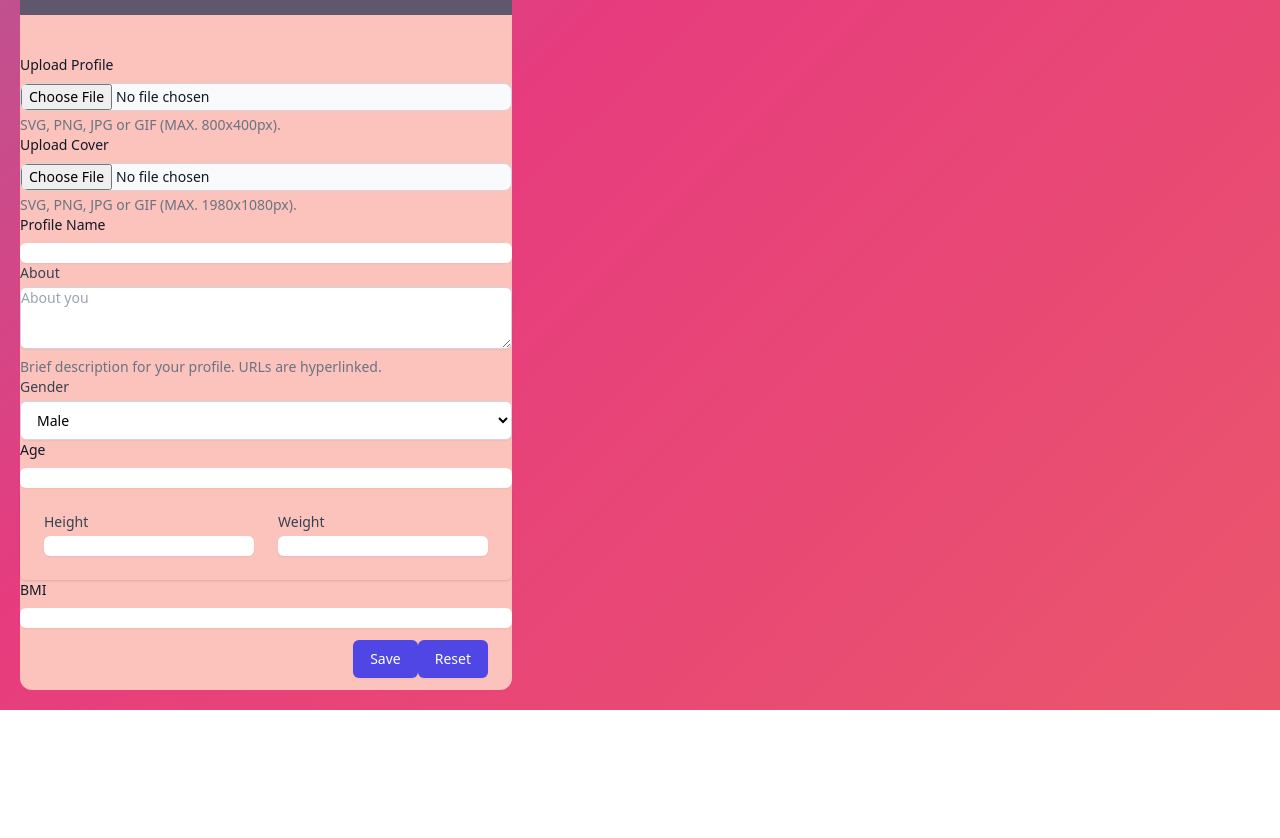
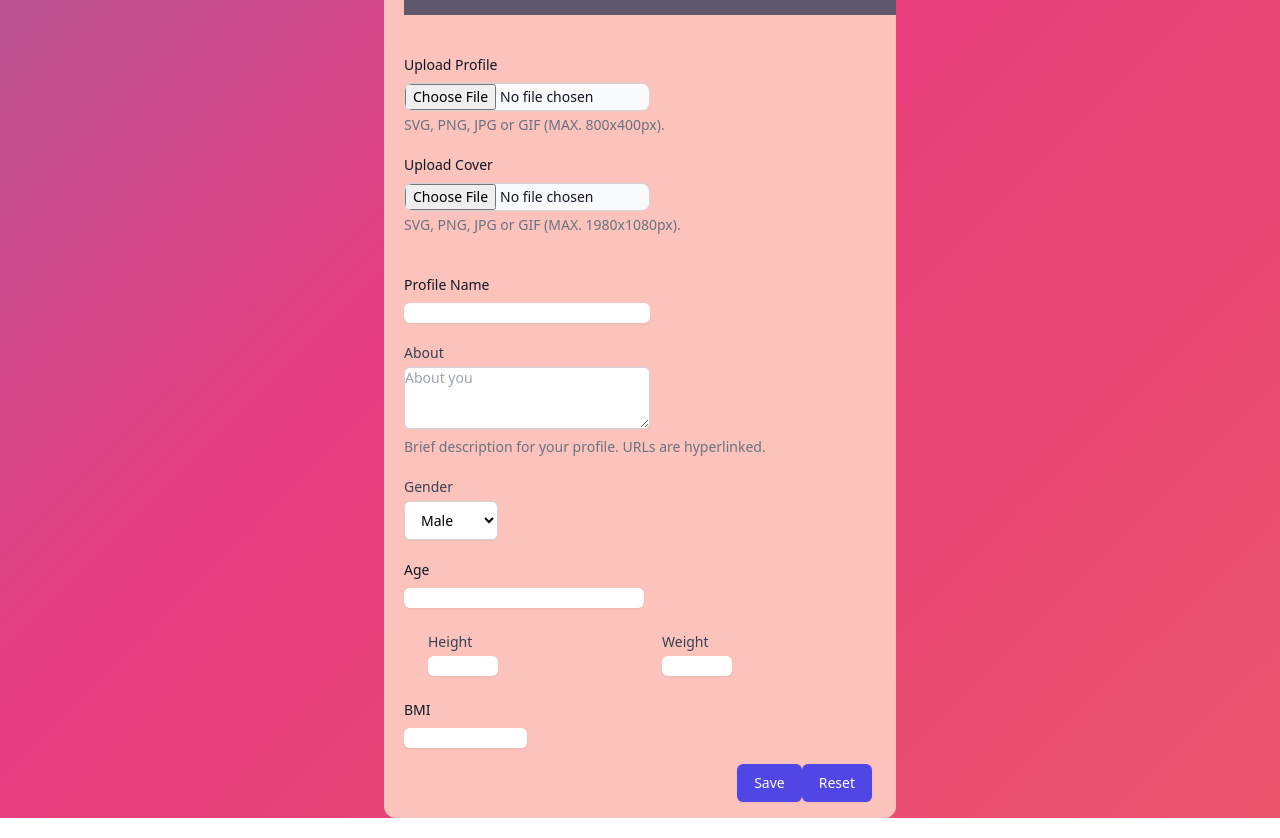
Before and after one commit to SupTarr/FrontendImmifit, a React (Vite) app: page /form_proflie in a window 1280 px wide. Shown: the part 380-1218 px from the top of the page. Before the commit the page ends 1090 px from the top, so only its background shows below. Built offline with nearby package versions, Linux system fonts and the light colour scheme.

Commit message:
fix css form

```diff
--- a/src/components/profiles-form/profiles-form.jsx
+++ b/src/components/profiles-form/profiles-form.jsx
@@ -14,7 +14,7 @@ function Profileform() {
 							Upload Profile
 						</label>
 						<input
-							className="block w-full text-sm text-gray-900 bg-gray-50 rounded-lg border border-gray-300 cursor-pointer dark:text-gray-400 focus:outline-none dark:bg-gray-700 dark:border-gray-600 dark:placeholder-gray-400"
+							className="block w-2/4 text-sm text-gray-900 bg-gray-50 rounded-lg border border-gray-300 cursor-pointer dark:text-gray-400 focus:outline-none dark:bg-gray-700 dark:border-gray-600 dark:placeholder-gray-400"
 							aria-describedby="file_input_help"
 							id="profle_pic"
 							type="file"
@@ -27,7 +27,7 @@ function Profileform() {
 						</p>
 					</div>
 
-					<div>
+					<div className="py-5">
 						<label
 							className="block mb-2 text-sm font-medium text-gray-900 dark:text-gray-300"
 							for="file_input"
@@ -35,7 +35,7 @@ function Profileform() {
 							Upload Cover
 						</label>
 						<input
-							className="block w-full text-sm text-gray-900 bg-gray-50 rounded-lg border border-gray-300 cursor-pointer dark:text-gray-400 focus:outline-none dark:bg-gray-700 dark:border-gray-600 dark:placeholder-gray-400"
+							className="block w-2/4 text-sm text-gray-900 bg-gray-50 rounded-lg border border-gray-300 cursor-pointer dark:text-gray-400 focus:outline-none dark:bg-gray-700 dark:border-gray-600 dark:placeholder-gray-400"
 							aria-describedby="file_input_help"
 							id="profile_cover"
 							type="file"
@@ -48,7 +48,7 @@ function Profileform() {
 						</p>
 					</div>
 
-					<div>
+					<div className="py-5">
 						<label
 							className="block mb-2 text-sm font-medium text-gray-900 dark:text-gray-300"
 							for="file_input"
@@ -60,7 +60,7 @@ function Profileform() {
 							name="first-name"
 							id="first-name"
 							autoComplete="given-name"
-							className="mt-1 focus:ring-indigo-500 focus:border-indigo-500 block w-full shadow-sm sm:text-sm border-gray-300 rounded-md"
+							className="mt-1 focus:ring-indigo-500 focus:border-indigo-500 block w-2/4 shadow-sm sm:text-sm border-gray-300 rounded-md"
 						/>
 					</div>
 
@@ -76,7 +76,7 @@ function Profileform() {
 								id="about"
 								name="about"
 								rows={3}
-								className="shadow-sm focus:ring-indigo-500 focus:border-indigo-500 mt-1 block w-full sm:text-sm border border-gray-300 rounded-md"
+								className="focus:ring-indigo-500 focus:border-indigo-500 mt-1 block w-2/4 sm:text-sm border border-gray-300 rounded-md"
 								placeholder="About you"
 								defaultValue={""}
 							/>
@@ -86,7 +86,7 @@ function Profileform() {
 						</p>
 					</div>
 
-					<div className="col-span-6 sm:col-span-3">
+					<div className="col-span-6 py-5 sm:col-span-3">
 						<label
 							htmlFor="country"
 							className="block text-sm font-medium text-gray-700"
@@ -97,7 +97,7 @@ function Profileform() {
 							id="gender"
 							name="gender"
 							autoComplete="gender"
-							className="mt-1 block w-full py-2 px-3 border border-gray-300 bg-white rounded-md shadow-sm focus:outline-none focus:ring-indigo-500 focus:border-indigo-500 sm:text-sm"
+							className="mt-1 block w-50 py-2 px-3 border border-gray-300 bg-white rounded-md shadow-sm focus:outline-none focus:ring-indigo-500 focus:border-indigo-500 sm:text-sm"
 						>
 							<option>Male</option>
 							<option>Female</option>
@@ -117,12 +117,12 @@ function Profileform() {
 							name="age"
 							id="age"
 							autoComplete="your_age"
-							className="mt-1 focus:ring-indigo-500 focus:border-indigo-500 block w-full shadow-sm sm:text-sm border-gray-300 rounded-md"
+							className="mt-1 focus:ring-indigo-500 focus:border-indigo-500 block w-60 shadow-sm sm:text-sm border-gray-300 rounded-md"
 						/>
 					</div>
 
 
-					<div className="shadow overflow-hidden sm:rounded-md">
+					<div className=" overflow-hidden sm:rounded-md">
 						<div className="px-4 py-5 sm:p-6">
 							<div className="grid grid-cols-6 gap-6">
 								<div className="col-span-6 sm:col-span-3">
@@ -137,7 +137,7 @@ function Profileform() {
 										name="height"
 										id="height"
 										autoComplete="your_height"
-										className="mt-1 focus:ring-indigo-500 focus:border-indigo-500 block w-full shadow-sm sm:text-sm border-gray-300 rounded-md"
+										className="mt-1 focus:ring-indigo-500 focus:border-indigo-500 block w-1/3 shadow-sm sm:text-sm border-gray-300 rounded-md"
 									/>
 								</div>
 
@@ -153,7 +153,7 @@ function Profileform() {
 										name="weight"
 										id="weight"
 										autoComplete="your_weight"
-										className="mt-1 focus:ring-indigo-500 focus:border-indigo-500 block w-full shadow-sm sm:text-sm border-gray-300 rounded-md"
+										className="mt-1 focus:ring-indigo-500 focus:border-indigo-500 block w-1/3 shadow-sm sm:text-sm border-gray-300 rounded-md"
 									/>
 								</div>
 							</div>
@@ -172,11 +172,11 @@ function Profileform() {
 							name="bmi"
 							id="bmi"
 							autoComplete="bmi"
-							className="mt-1 focus:ring-indigo-500 focus:border-indigo-500 block w-full shadow-sm sm:text-sm border-gray-300 rounded-md"
+							className="mt-1 focus:ring-indigo-500 focus:border-indigo-500 block w-1/4 shadow-sm sm:text-sm border-gray-300 rounded-md"
 						/>
 					</div>
 
-          <div className="px-4 py-3 text-right sm:px-6">
+          <div className="px-4 py-4 text-right sm:px-6">
                   <button
                     type="submit"
                     className="inline-flex justify-center py-2 px-4 border border-transparent shadow-sm text-sm font-medium rounded-md text-white bg-indigo-600 hover:bg-indigo-700 focus:outline-none focus:ring-2 focus:ring-offset-2 focus:ring-indigo-500"
--- a/src/pages/profiles-form/profiles-form.jsx
+++ b/src/pages/profiles-form/profiles-form.jsx
@@ -10,11 +10,9 @@ function Profilesform() {
     <div className="home">
       <div>
         <Navbar />
-        <div className="flex tablet:flex-col max-w-[1300px] mx-auto">
-          <div className="Profile w-[40%] tablet:w-[100%] mb-5">
-            <Profileform />
+        <div className="Activities w-[40%] tablet:w-[95%] tablet:mx-[2.5%] mx-auto mb-5 bg-[#fbc3bc] rounded-xl">
+        <Profileform />
           </div>
-        </div>
       </div>
       </div>
   );
```
